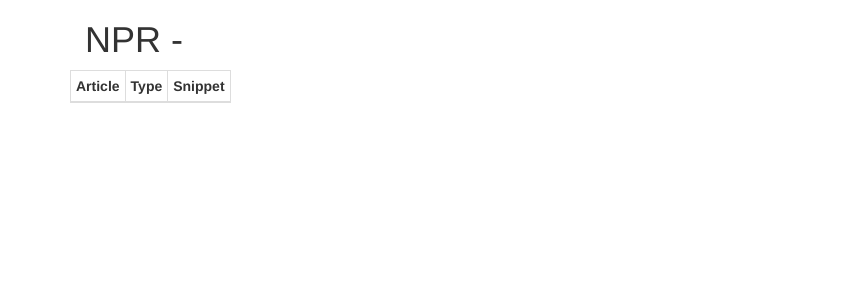
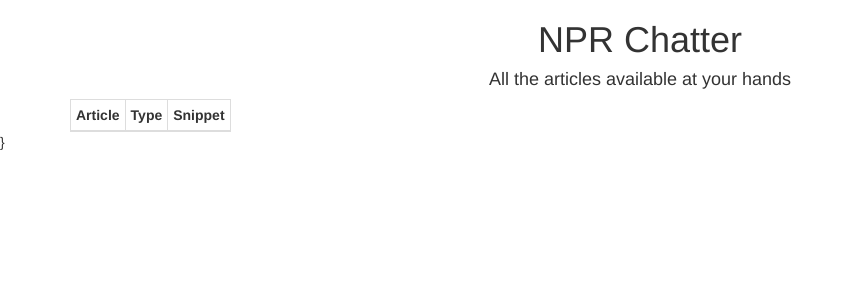
Before and after one commit to ahang/Cheergoose, a Node server app: page / in a window 1280 px wide. Shown: the top 300 px of the page, without its empty margins (0-853 px from the left). Run offline with Node 20, Linux system fonts and the light colour scheme; data that the repository does not hold is empty; some libraries are stand-ins or nearby versions.

Commit message:
added partials dir, style.css, added header

```diff
--- a/controllers/nprScraped_controller.js
+++ b/controllers/nprScraped_controller.js
@@ -44,11 +44,11 @@ router.get("/scrape", function(req, res) {
 });
 
 router.get("/", function(req, res) {
-    db.nprNews.find({}, function(err, found) {
+    db.nprNews.find({}, function(err, data) {
         if (err) {
             console.log(err);
         } else {
-            res.render("index", { article: found });
+            res.render("index", { article: data });
         }
     });
 });
--- a/server.js
+++ b/server.js
@@ -14,7 +14,13 @@ app.use(bodyParser.json({ type: "application/vnd.api+json" }));
 
 //Setting up Handlebars
 var exphbs = require("express-handlebars");
-app.engine("handlebars", exphbs({ defaultLayout: "main" }));
+
+var hbs = exphbs.create({
+    defaultLayout: "main",
+    partialsDir: ["views/partials/"]
+})
+
+app.engine("handlebars", hbs.engine);
 app.set("view engine", "handlebars");
 
 //Importing Routes
--- a/views/index.handlebars
+++ b/views/index.handlebars
@@ -1,7 +1,5 @@
 <div class="container">
-    <div class="col-md-12">
-        <h1>NPR -</h1>
-    </div>
+
 </div>
 <div class="container">
     <div class="article-table">
@@ -25,3 +23,5 @@
         </table>
     </div>
 </div>
+
+<script type="text/javascript" src="assets/javascript/app.js"></script>
--- a/views/layouts/main.handlebars
+++ b/views/layouts/main.handlebars
@@ -6,10 +6,12 @@
         <title>Cheergoose</title>
         <!-- Latest compiled and minified CSS -->
         <link rel="stylesheet" href="https://maxcdn.bootstrapcdn.com/bootstrap/3.3.7/css/bootstrap.min.css" integrity="sha384-BVYiiSIFeK1dGmJRAkycuHAHRg32OmUcww7on3RYdg4Va+PmSTsz/K68vbdEjh4u" crossorigin="anonymous">
-        <link href="https://fonts.googleapis.com/css?family=Gloria+Hallelujah" rel="stylesheet">
+        <script src="https://code.jquery.com/jquery-3.1.1.min.js"></script>
         <link rel="stylesheet" href="/assets/css/style.css" type="text/css" />
     </head>
     <body>
+        {{> header }}
         {{{ body }}}
+        }
     </body>
 </html>
--- /dev/null
+++ b/views/partials/header.handlebars
@@ -0,0 +1,4 @@
+<div class="container header">
+    <h1>NPR Chatter</h1>
+    <h4>All the articles available at your hands</h4>
+</div>
```
Also changed, not shown: public/assets/css/style.css (added), public/assets/javascript/app.js (added).
